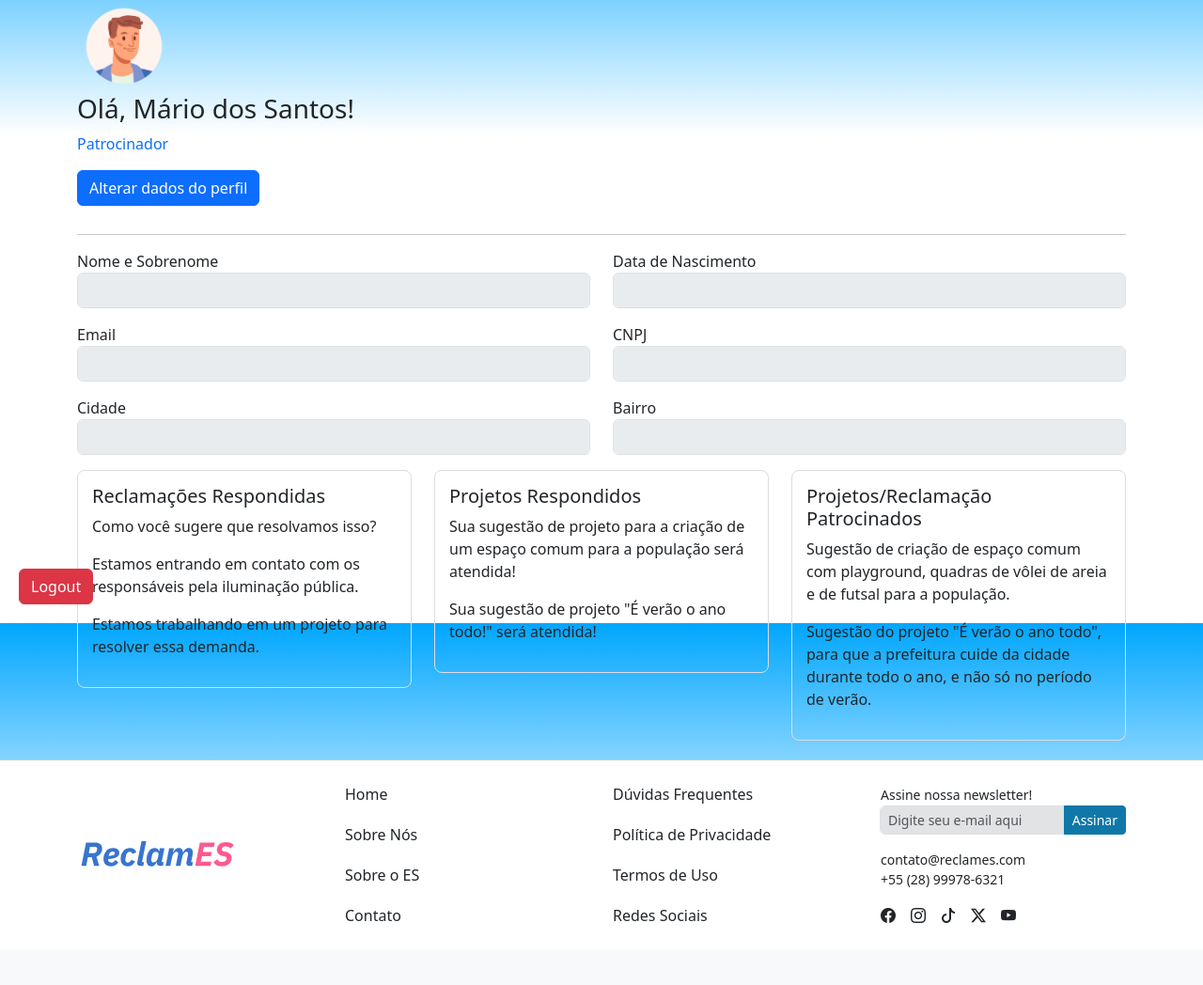
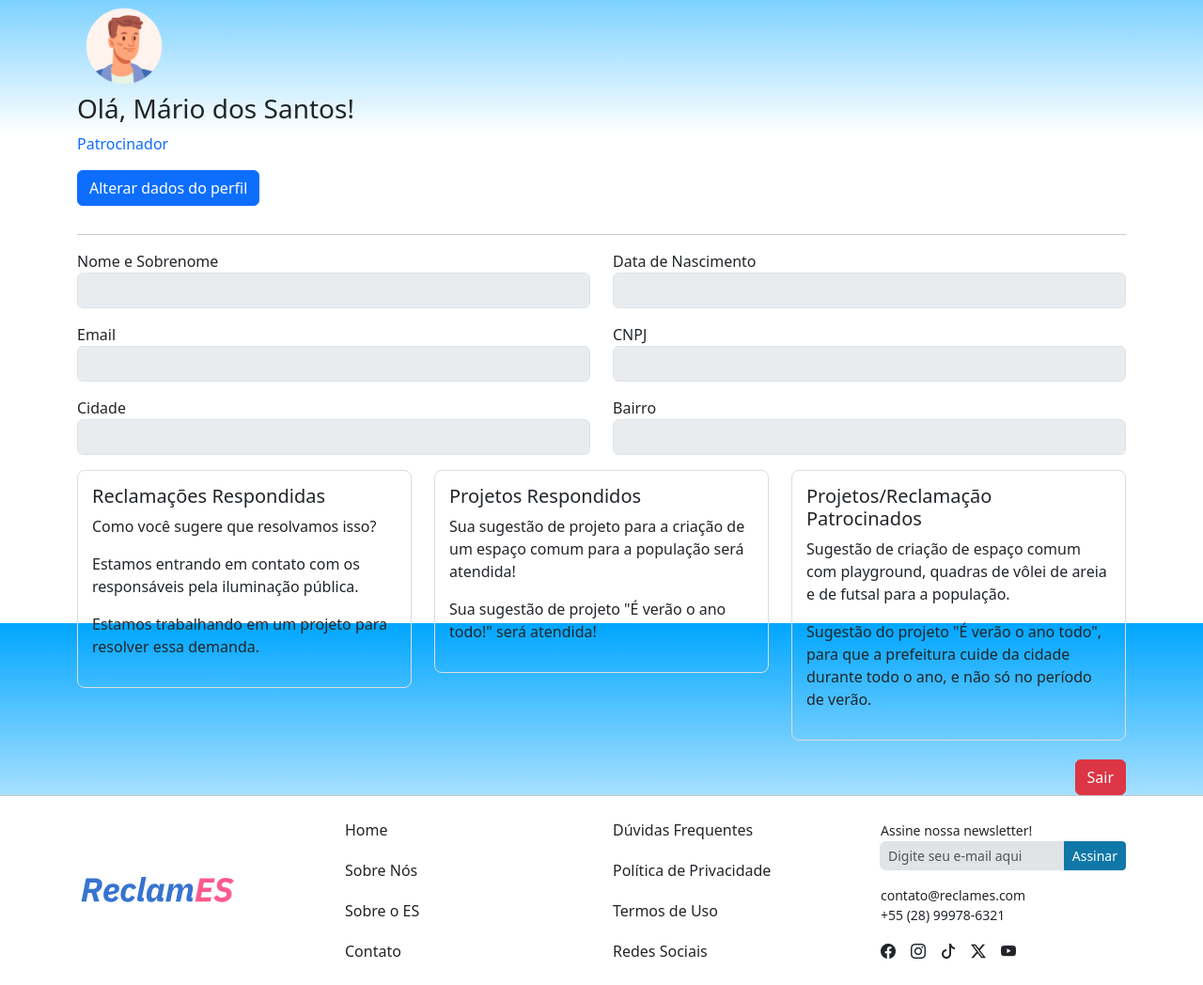
Before and after one commit to ComputerPhilosophe/Reclames, a FastAPI app: page /perfil_patrocinador in a window 1280 px wide. Shown: the part 137-1185 px from the top of the page at 94% size. Before the commit the page ends 1119 px from the top, so only its background shows below. Run offline with FastAPI, Linux system fonts and the light colour scheme; some libraries are stand-ins or nearby versions.

Commit message:
metodo sair implementado

```diff
--- a/templates/main/pages/perfil_administrador.html
+++ b/templates/main/pages/perfil_administrador.html
@@ -45,9 +45,9 @@
             <input type="text" id="bairro" class="form-control" value="Zumbi" disabled>
         </div>
     </div>
-
-
-
+    <div class="d-flex justify-content-end">
+        <a href="/sair" class="btn btn-danger">Sair</a>
+        </div>
         </div>
     </div>
 </div>
--- a/templates/main/pages/perfil_morador.html
+++ b/templates/main/pages/perfil_morador.html
@@ -69,6 +69,9 @@
                 <p>Sugestão de criação de espaço comum com playground, quadras de vôlei de areia e de futsal para a população.</p>
                 <p>Sugestão do projeto "É verão o ano todo", para que a prefeitura cuide da cidade durante todo o ano, e não só no período de verão.</p>
             </div>
+            <div class="d-flex justify-content-end">
+                <a href="/sair" class="btn btn-danger">Sair</a>
+                </div>
         </div>
     </div>
 </div>
--- a/templates/main/pages/perfil_patrocinador.html
+++ b/templates/main/pages/perfil_patrocinador.html
@@ -67,11 +67,13 @@
                 <p>Sugestão de criação de espaço comum com playground, quadras de vôlei de areia e de futsal para a população.</p>
                 <p>Sugestão do projeto "É verão o ano todo", para que a prefeitura cuide da cidade durante todo o ano, e não só no período de verão.</p>
             </div>
+            <div class="d-flex justify-content-end">
+            <a href="/sair" class="btn btn-danger">Sair</a>
+            </div>
         </div>
     </div>
 </form>
 </div>
-<a href="/sair" class="btn btn-danger" style="position: fixed; bottom: 20px; left: 20px;">Logout</a>
 
 <script src="https://cdn.jsdelivr.net/npm/bootstrap@5.3.0-alpha1/dist/js/bootstrap.bundle.min.js"></script>
 {% endblock %}
```
